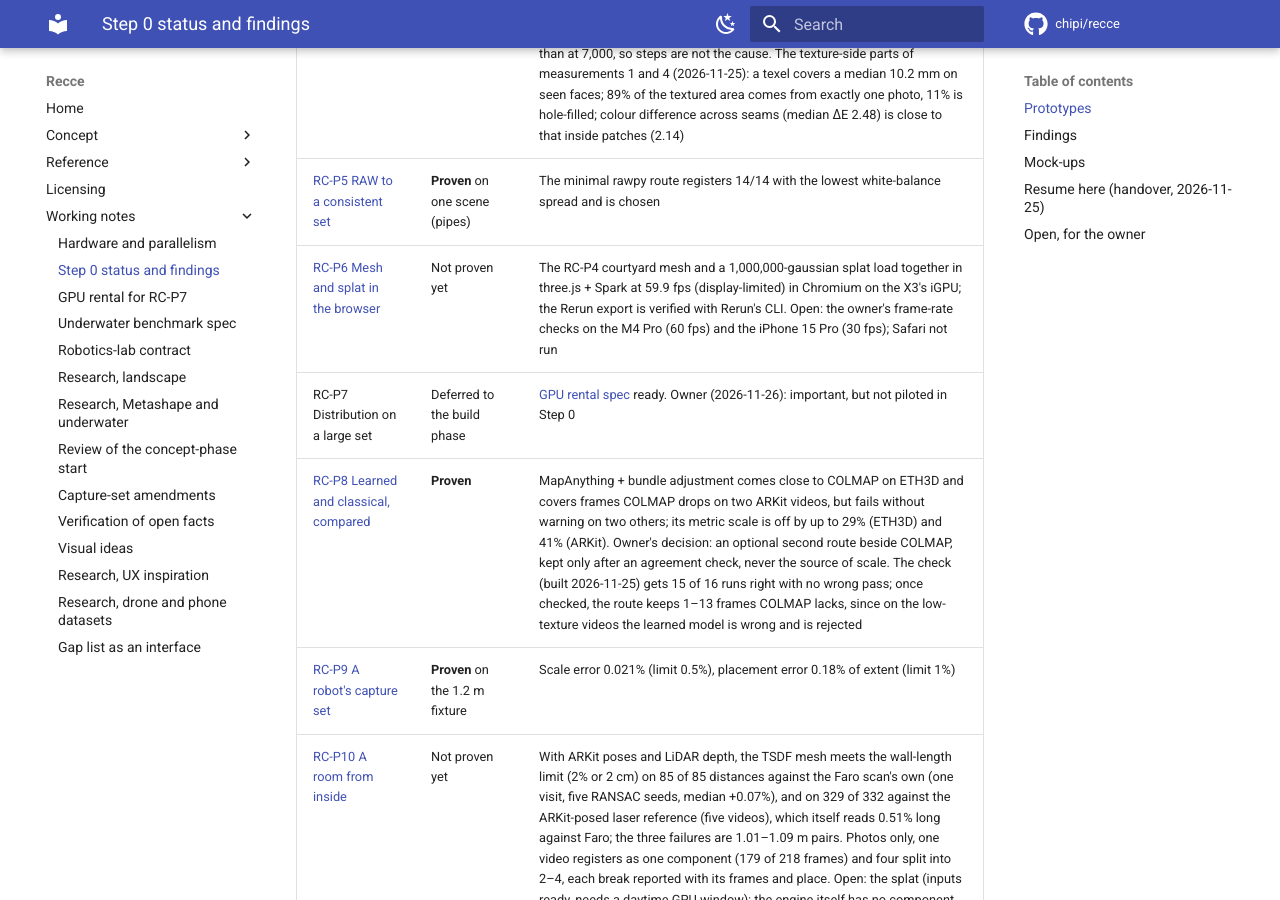
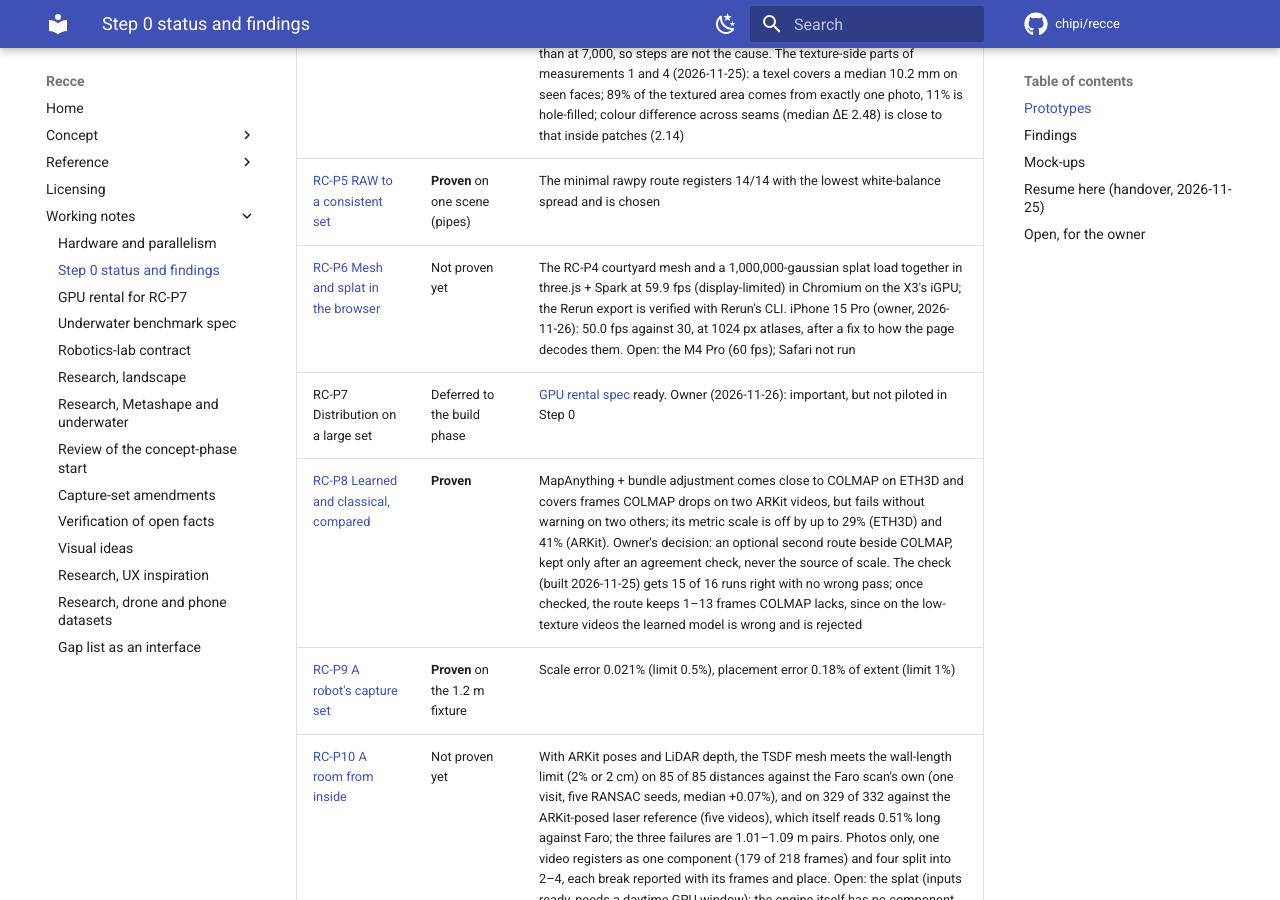
Before and after one commit to chipi/photogrammetry, an MkDocs documentation site: the page built from docs/wip/step0-status.md, in a window 1280 px wide and 900 px high, scrolled down 744 px. Built offline with MkDocs 1.6.1 and Material for MkDocs 9.7.7, drawn with Linux system fonts in a browser that asks for light colours; comment, search, counter and statistics services are not loaded; some of the changed text lies outside the part shown.

Commit message:
fix(RC-P6): load the atlases a few at a time; the iPhone runs at 50 fps
On the iPhone 15 Pro the page stopped at "EncodingError: Loading error":
it decoded all 115 atlases at once, and WebKit refuses decodes under
that much memory. It now decodes two at a time on a phone (eight on a
desktop), drops each full-size image after shrinking it, and keeps going
with a grey material if one atlas fails. 2048 px atlases still did not
load on the phone and 1024 px did, so phones default to 1024. The owner
measured 50.0 fps (median of 240) against the 30 fps target. The M4 Pro
check remains.

Cross-doc check: docs/wip/step0-status.md (RC-P6 row, Next list, owner
list), docs/concept/RC-brief.md (RC-P6 criterion, unchanged).

Co-Authored-By: Claude Opus 5.5 <noreply@anthropic.com>
Claude-Session: https://claude.ai/code/session_014cvkLA9GgiW1hKuE9gqJDG

```diff
--- a/docs/wip/step0-status.md
+++ b/docs/wip/step0-status.md
@@ -13,7 +13,7 @@ page is the summary. Updated 2026-11-25; see "Resume here" for the handover.
 | [RC-P3 Quality state an agent can read](https://github.com/chipi/recce/tree/main/prototypes/RC-P3-quality) | **Proven** | An agent with only three MCP read tools names the held-out region on both scenes |
 | [RC-P4 Dense, mesh, texture and splat, measured](https://github.com/chipi/recce/tree/main/prototypes/RC-P4-products) | **Proven** | Courtyard dense and mesh scored with the ETH3D tool (F1 at 5 cm: 0.35 with RC-P1 poses, 0.88 with ground-truth poses); splats on garden (PSNR 27.7) and counter (29.2); textured mesh via texrecon; all seven complaint measurements have a first number (underwater colour from RC-P12, on images). The courtyard splat at 30,000 steps reaches 18.2 dB, no better than at 7,000, so steps are not the cause. The texture-side parts of measurements 1 and 4 (2026-11-25): a texel covers a median 10.2 mm on seen faces; 89% of the textured area comes from exactly one photo, 11% is hole-filled; colour difference across seams (median ΔE 2.48) is close to that inside patches (2.14) |
 | [RC-P5 RAW to a consistent set](https://github.com/chipi/recce/tree/main/prototypes/RC-P5-raw) | **Proven** on one scene (pipes) | The minimal rawpy route registers 14/14 with the lowest white-balance spread and is chosen |
-| [RC-P6 Mesh and splat in the browser](https://github.com/chipi/recce/tree/main/prototypes/RC-P6-viewer) | Not proven yet | The RC-P4 courtyard mesh and a 1,000,000-gaussian splat load together in three.js + Spark at 59.9 fps (display-limited) in Chromium on the X3's iGPU; the Rerun export is verified with Rerun's CLI. Open: the owner's frame-rate checks on the M4 Pro (60 fps) and the iPhone 15 Pro (30 fps); Safari not run |
+| [RC-P6 Mesh and splat in the browser](https://github.com/chipi/recce/tree/main/prototypes/RC-P6-viewer) | Not proven yet | The RC-P4 courtyard mesh and a 1,000,000-gaussian splat load together in three.js + Spark at 59.9 fps (display-limited) in Chromium on the X3's iGPU; the Rerun export is verified with Rerun's CLI. iPhone 15 Pro (owner, 2026-11-26): 50.0 fps against 30, at 1024 px atlases, after a fix to how the page decodes them. Open: the M4 Pro (60 fps); Safari not run |
 | RC-P7 Distribution on a large set | Deferred to the build phase | [GPU rental spec](gpu-rental-p7.md) ready. Owner (2026-11-26): important, but not piloted in Step 0 |
 | [RC-P8 Learned and classical, compared](https://github.com/chipi/recce/tree/main/prototypes/RC-P8-learned) | **Proven** | MapAnything + bundle adjustment comes close to COLMAP on ETH3D and covers frames COLMAP drops on two ARKit videos, but fails without warning on two others; its metric scale is off by up to 29% (ETH3D) and 41% (ARKit). Owner's decision: an optional second route beside COLMAP, kept only after an agreement check, never the source of scale. The check (built 2026-11-25) gets 15 of 16 runs right with no wrong pass; once checked, the route keeps 1–13 frames COLMAP lacks, since on the low-texture videos the learned model is wrong and is rejected |
 | [RC-P9 A robot's capture set](https://github.com/chipi/recce/tree/main/prototypes/RC-P9-robot-capture) | **Proven** on the 1.2 m fixture | Scale error 0.021% (limit 0.5%), placement error 0.18% of extent (limit 1%) |
@@ -120,10 +120,9 @@ Republish it (read it first, then publish to the same link) whenever a row here
 1. **RC-P10, the splat.** Inputs are built (`splat_prep.py`, on the workstation under
    `runs/p10/<video>/splat_input`) and synced to the DGX; `run_splat.sh <video>` runs in a daytime
    `free` window, then the splat is checked against the TSDF in metres.
-2. **RC-P6: the owner's frame-rate checks.** `./serve.sh` in `prototypes/RC-P6-viewer` on the
-   workstation, then on the M4 Pro (60 fps) and the iPhone 15 Pro (30 fps) open
-   `http://100.92.54.65:8806/?auto=1` (the short name `omarchy` does not resolve on the iPhone;
-   `omarchy.tail6d0ed4.ts.net` is the full tailnet name). Safari and iOS are untested.
+2. **RC-P6: the M4 Pro frame rate (60 fps).** `./serve.sh` in `prototypes/RC-P6-viewer` on the
+   workstation, then on the M4 Pro open `http://100.92.54.65:8806/?auto=1` in Safari and Chrome.
+   The iPhone 15 Pro passed on 2026-11-26 (50.0 fps against 30, Firefox for iOS, 1024 px atlases).
 3. **RC-P11** after RC-P8 or RC-P10 shows pose priors help. RC-P10's result (with poses and depth the
    rooms meet the wall limit; photos only, four of five split) is a finding; the owner puts it in
    context later (2026-11-25).
@@ -159,4 +158,4 @@ Republish it (read it first, then publish to the same link) whenever a row here
 ## Open, for the owner
 
 - The underwater benchmark capture, after the rest of Step 0 is finished (owner, 2026-11-26).
-- The M4 Pro and iPhone frame-rate checks for RC-P6 (ready to run).
+- The M4 Pro frame-rate check for RC-P6 (ready to run; the iPhone passed at 50.0 fps).
```
Also changed, not shown: prototypes/RC-P6-viewer/README.md (+29 -10 lines), 1 other file.
